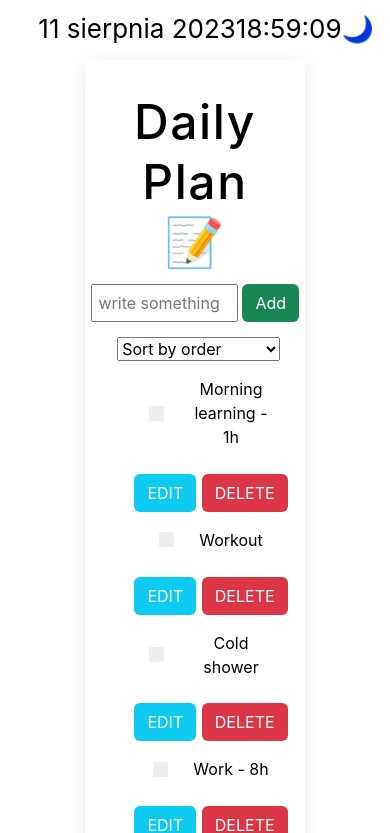
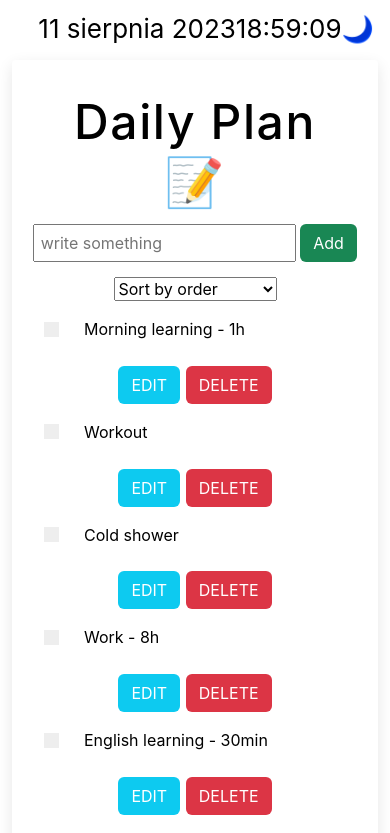
Before and after one commit to Bartek-Wieckowski/react-daily-planner, a React (Create React App) app: page / in a window 390 px wide. Shown: the top 833 px of the page. Built offline with nearby package versions, Linux system fonts and the light colour scheme.

Commit message:
added media queries and maked app better responsive

```diff
--- a/src/components/Item/item.css
+++ b/src/components/Item/item.css
@@ -85,6 +85,10 @@
   .item-wrapper {
     margin-top: 1rem;
     flex-direction: column;
+    align-items: start;
     gap: 0.35rem;
   }
+  .item-actions {
+    margin: auto;
+  }
 }
--- a/src/components/ListItems/list-items.css
+++ b/src/components/ListItems/list-items.css
@@ -6,4 +6,7 @@
   .filtered-actions {
     text-align: center;
   }
+  ul {
+    padding-left: 0;
+  }
 }
--- a/src/components/TimeDateModeSwitcher/time-date-mode-switcher.css
+++ b/src/components/TimeDateModeSwitcher/time-date-mode-switcher.css
@@ -12,3 +12,9 @@
   cursor: pointer;
   filter: invert(1);
 }
+
+@media (max-width: 354.98px) {
+  .time-date-mode-switcher-wrapper {
+    font-size: 20px;
+  }
+}
--- a/src/index.css
+++ b/src/index.css
@@ -105,6 +105,11 @@ hr {
 .btn:hover {
   box-shadow: 0 0 10px rgba(0, 0, 0, 0.2);
 }
+@media (max-width: 991.98px) {
+  .wrapper {
+    width: 100%;
+  }
+}
 @media (max-width: 767.98px) {
   hr {
     display: none;
@@ -114,3 +119,9 @@ hr {
     margin: 0.5rem auto 0;
   }
 }
+
+@media (max-width: 329.98px) {
+  h1 {
+    font-size: 2rem;
+  }
+}
```
